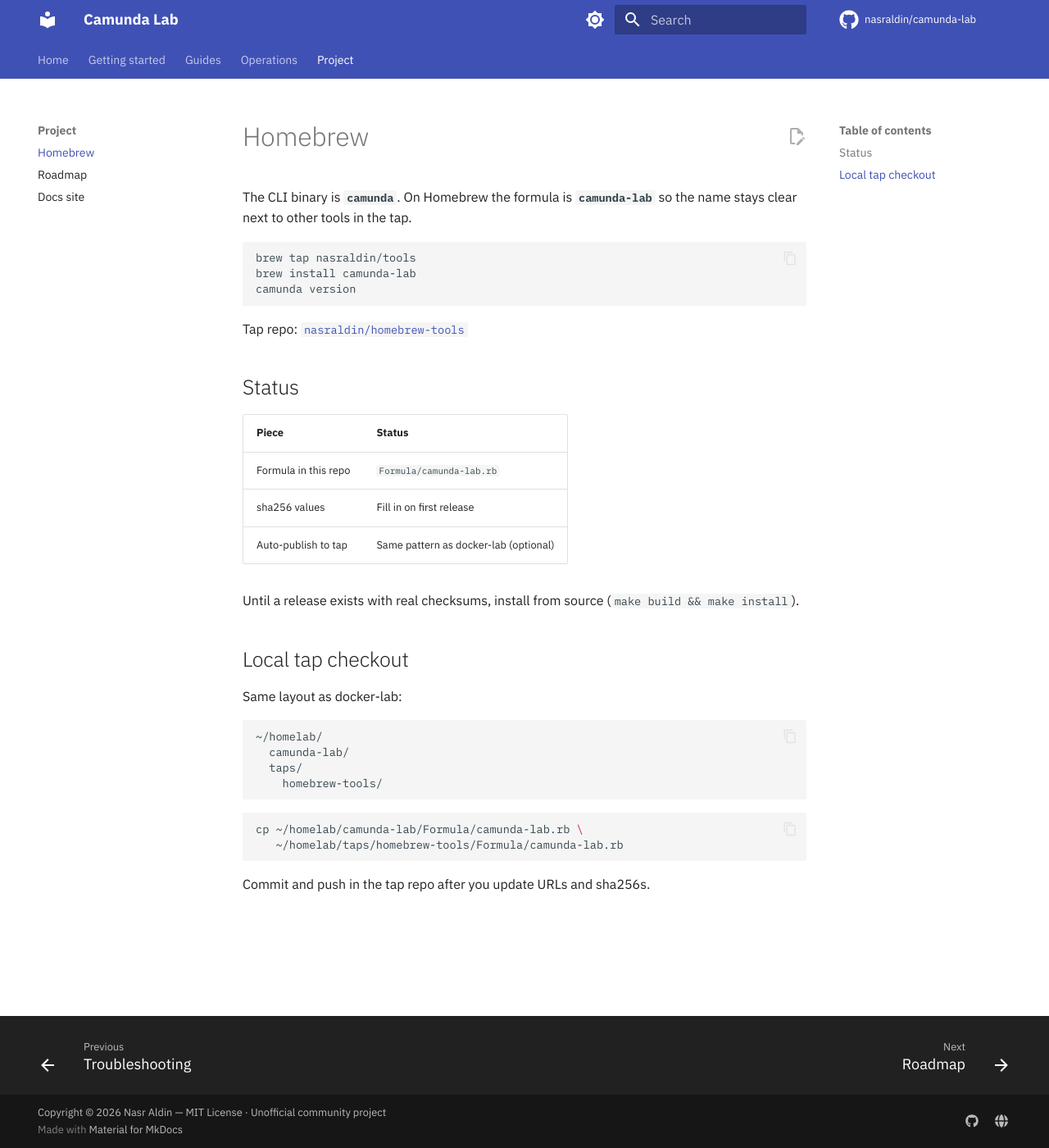
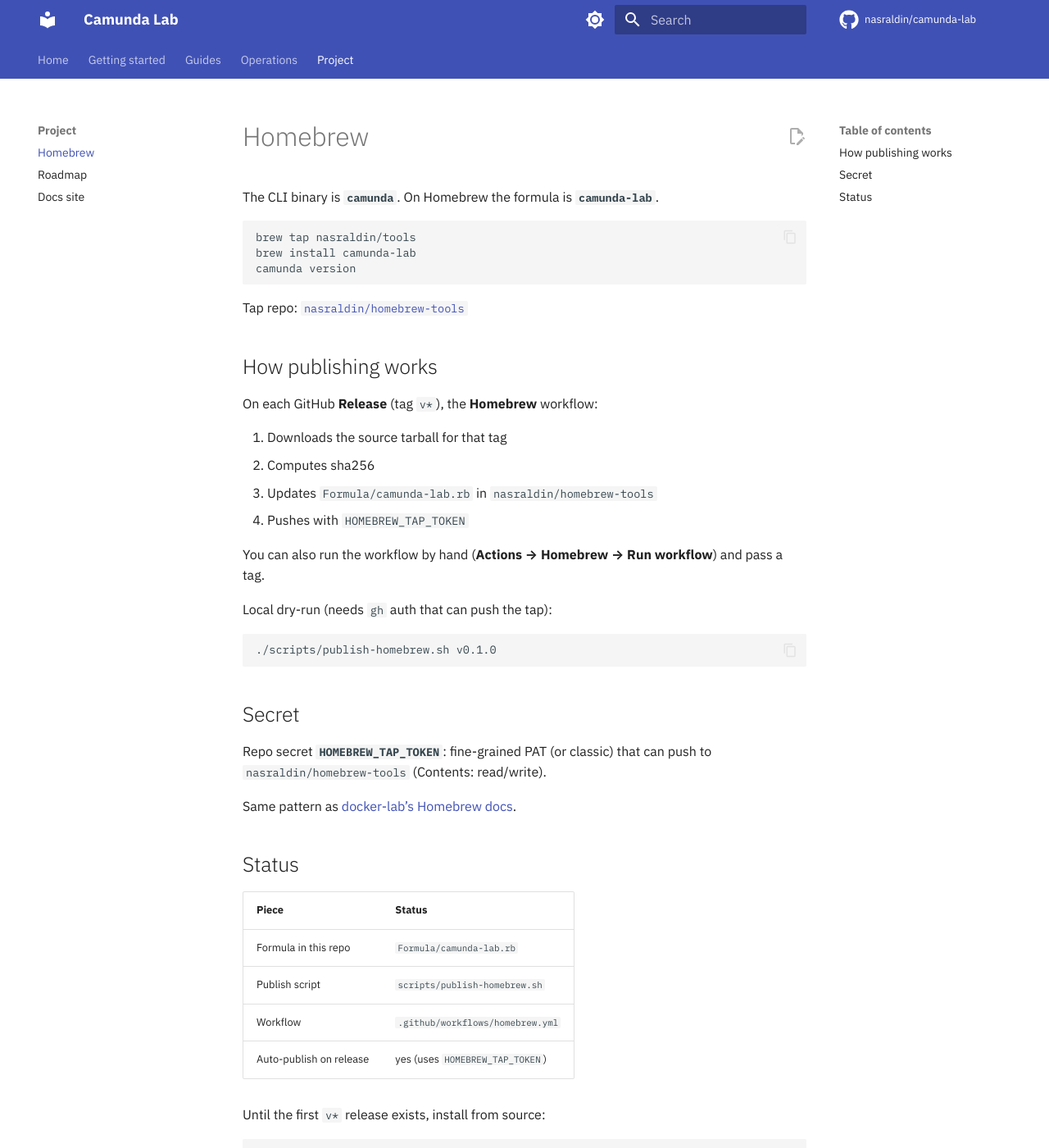
Before and after one commit to nasraldin/camunda-lab, an MkDocs documentation site: the page built from docs/homebrew.md, in a window 1280 px wide and 1400 px high. Shown: the whole window at 82% size. Built offline with MkDocs 1.6.1 and Material for MkDocs 9.7.7, drawn with Linux system fonts in a browser that asks for light colours; comment, search, counter and statistics services are not loaded; some of the changed text lies outside the part shown.

Commit message:
ci: bump Actions to latest and add Homebrew tap auto-publish
Co-authored-by: Cursor <cursoragent@cursor.com>

````diff
--- a/docs/homebrew.md
+++ b/docs/homebrew.md
@@ -1,6 +1,6 @@
 # Homebrew
 
-The CLI binary is **`camunda`**. On Homebrew the formula is **`camunda-lab`** so the name stays clear next to other tools in the tap.
+The CLI binary is **`camunda`**. On Homebrew the formula is **`camunda-lab`**.
 
 ```bash
 brew tap nasraldin/tools
@@ -10,30 +10,40 @@ camunda version
 
 Tap repo: [`nasraldin/homebrew-tools`](https://github.com/nasraldin/homebrew-tools)
 
+## How publishing works
+
+On each GitHub **Release** (tag `v*`), the **Homebrew** workflow:
+
+1. Downloads the source tarball for that tag
+2. Computes sha256
+3. Updates `Formula/camunda-lab.rb` in `nasraldin/homebrew-tools`
+4. Pushes with `HOMEBREW_TAP_TOKEN`
+
+You can also run the workflow by hand (**Actions → Homebrew → Run workflow**) and pass a tag.
+
+Local dry-run (needs `gh` auth that can push the tap):
+
+```bash
+./scripts/publish-homebrew.sh v0.1.0
+```
+
+## Secret
+
+Repo secret **`HOMEBREW_TAP_TOKEN`**: fine-grained PAT (or classic) that can push to `nasraldin/homebrew-tools` (Contents: read/write).
+
+Same pattern as [docker-lab’s Homebrew docs](https://nasraldin.github.io/docker-lab/homebrew/).
+
 ## Status
 
 | Piece | Status |
 | --- | --- |
 | Formula in this repo | `Formula/camunda-lab.rb` |
-| sha256 values | Fill in on first release |
-| Auto-publish to tap | Same pattern as docker-lab (optional) |
+| Publish script | `scripts/publish-homebrew.sh` |
+| Workflow | `.github/workflows/homebrew.yml` |
+| Auto-publish on release | yes (uses `HOMEBREW_TAP_TOKEN`) |
 
-Until a release exists with real checksums, install from source (`make build && make install`).
-
-## Local tap checkout
-
-Same layout as docker-lab:
-
-```text
-~/homelab/
-  camunda-lab/
-  taps/
-    homebrew-tools/
-```
+Until the first `v*` release exists, install from source:
 
 ```bash
-cp ~/homelab/camunda-lab/Formula/camunda-lab.rb \
-   ~/homelab/taps/homebrew-tools/Formula/camunda-lab.rb
+make build && make install
 ```
-
-Commit and push in the tap repo after you update URLs and sha256s.
````
Also changed, not shown: 8 other files.
